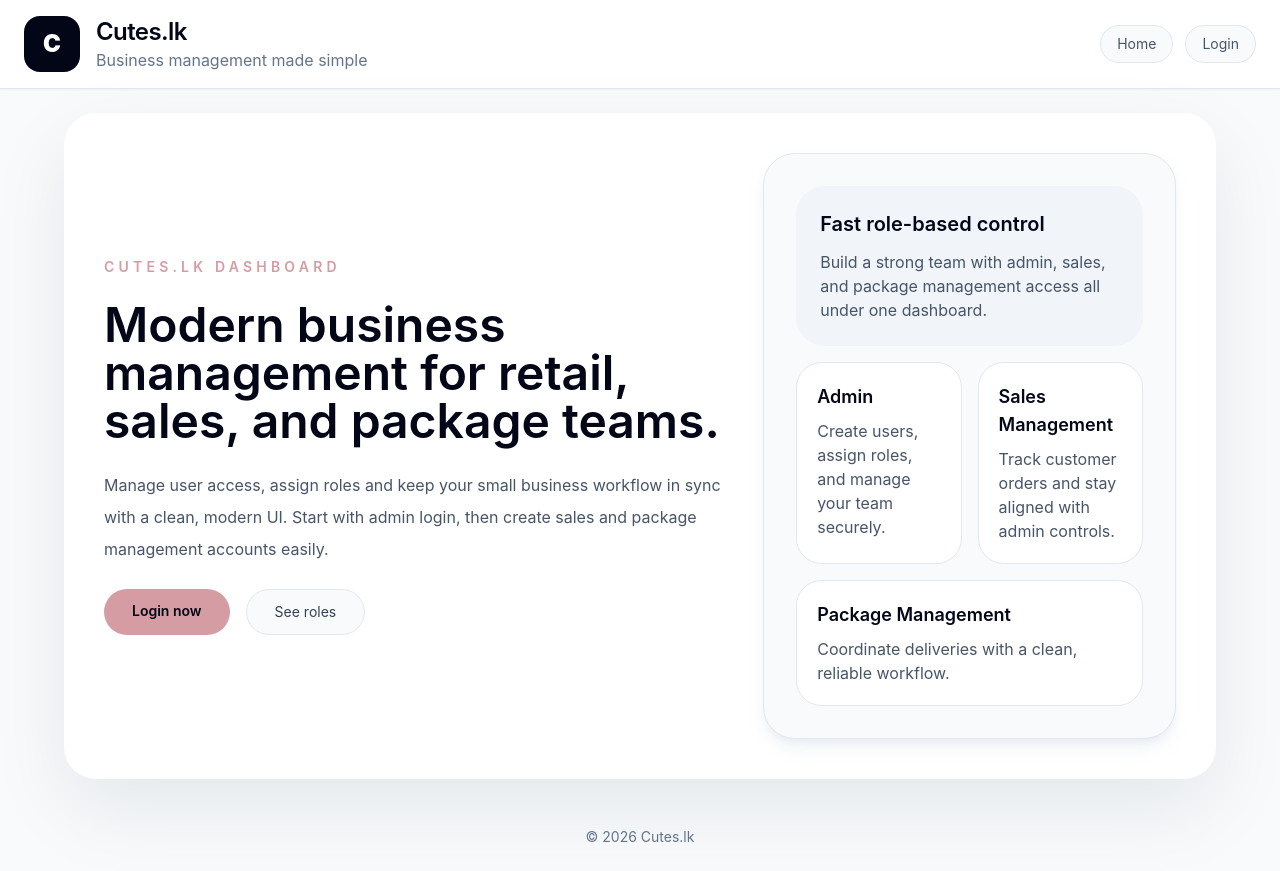
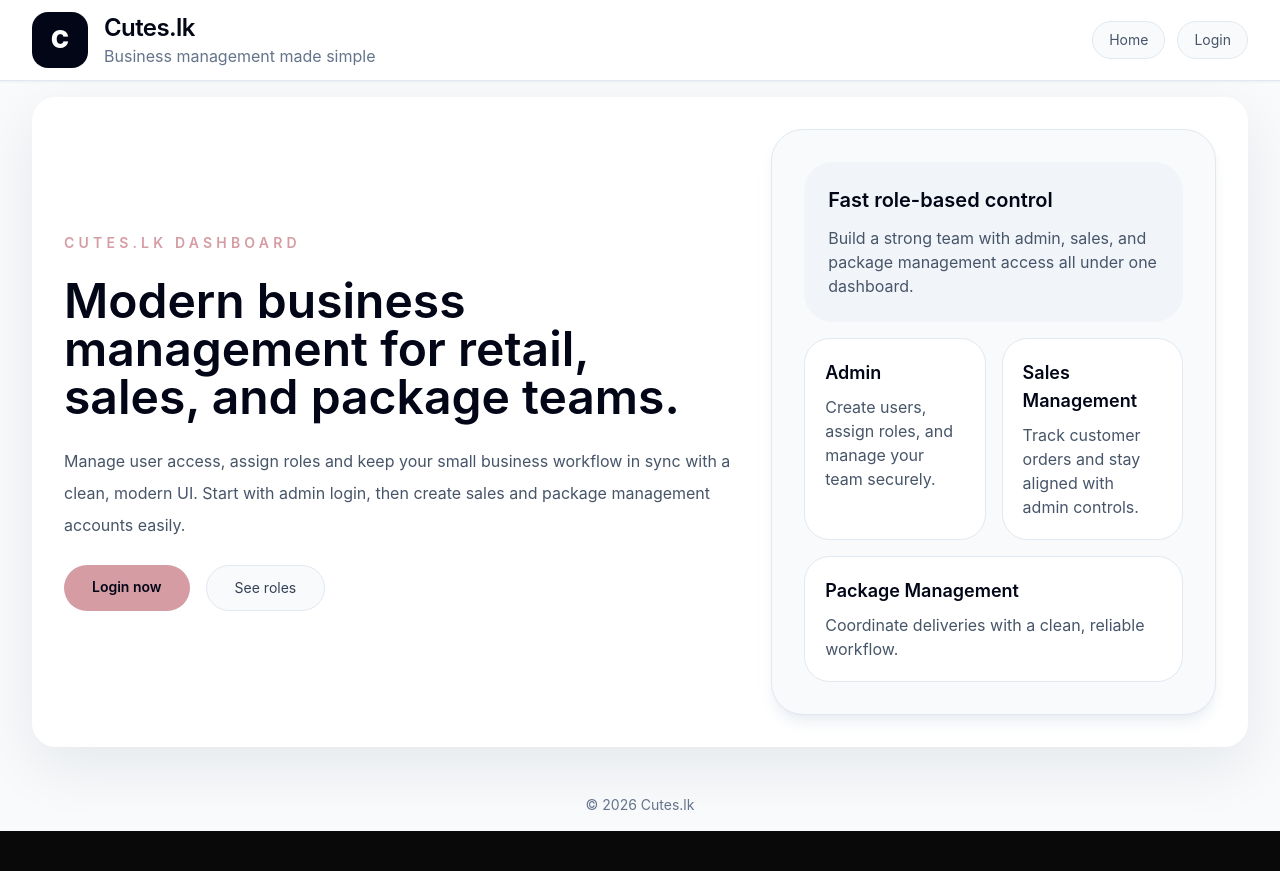
Before and after one commit to Parigit7/cutesNode, a React (Vite) app in the folder frontend/: page / in a window 1280 px wide. After the commit the page ends 831 px from the top, so only its background shows below. Built offline with nearby package versions, Linux system fonts and the light colour scheme.

Commit message:
change ui

```diff
--- a/frontend/src/App.jsx
+++ b/frontend/src/App.jsx
@@ -13,8 +13,8 @@ function App() {
 
   return (
     <div className="min-h-screen bg-slate-50 text-slate-950">
-      <header className="w-full border-b border-slate-200 bg-white shadow-sm">
-        <div className="mx-auto flex max-w-7xl items-center justify-between gap-4 px-6 py-4">
+      <header className="w-full border-b border-slate-200 bg-white/95 shadow-sm backdrop-blur">
+        <div className="flex w-full items-center justify-between gap-4 px-5 py-3 lg:px-8">
           <div className="flex items-center gap-4">
             <div className="grid h-14 w-14 place-items-center rounded-2xl bg-slate-950 text-white text-2xl font-black">
               C
@@ -62,7 +62,7 @@ function App() {
         </div>
       </header>
 
-      <div className="mx-auto max-w-7xl px-6 py-6">
+      <div className="w-full px-4 py-4 lg:px-8">
         <main>
           <Outlet />
         </main>
--- a/frontend/src/pages/AdminPanel.jsx
+++ b/frontend/src/pages/AdminPanel.jsx
@@ -55,7 +55,7 @@ function AdminPanel() {
   };
 
   return (
-    <div className="mx-auto max-w-6xl space-y-8 rounded-[2rem] bg-white p-10 shadow-[0_30px_80px_rgba(15,23,42,0.08)]">
+    <div className="w-full space-y-6 rounded-[1.5rem] bg-white p-6 shadow-[0_20px_60px_rgba(15,23,42,0.08)] lg:p-8">
       <div className="space-y-3">
         <p className="text-sm font-semibold uppercase tracking-[0.3em] text-brand">Admin panel</p>
         <h2 className="text-3xl font-semibold text-slate-950">Manage your team members</h2>
--- a/frontend/src/pages/EmployeesPage.jsx
+++ b/frontend/src/pages/EmployeesPage.jsx
@@ -54,7 +54,7 @@ function EmployeesPage() {
   };
 
   return (
-    <div className="mx-auto max-w-7xl space-y-8 rounded-[2rem] bg-white p-10 shadow-[0_30px_80px_rgba(15,23,42,0.08)]">
+    <div className="w-full space-y-6 rounded-[1.5rem] bg-white p-6 shadow-[0_20px_60px_rgba(15,23,42,0.08)] lg:p-8">
       <div className="flex flex-col gap-4 sm:flex-row sm:items-center sm:justify-between">
         <div>
           <p className="text-sm font-semibold uppercase tracking-[0.3em] text-brand">Employees</p>
--- a/frontend/src/pages/HomePage.jsx
+++ b/frontend/src/pages/HomePage.jsx
@@ -2,7 +2,7 @@ import { Link } from 'react-router-dom';
 
 function HomePage() {
   return (
-    <div className="mx-auto max-w-6xl space-y-10 rounded-[2rem] bg-white p-10 shadow-[0_30px_80px_rgba(15,23,42,0.08)]">
+    <div className="w-full space-y-8 rounded-[1.5rem] bg-white p-6 shadow-[0_20px_60px_rgba(15,23,42,0.08)] lg:p-8">
       <div className="grid gap-10 lg:grid-cols-[1.2fr_0.8fr] lg:items-center">
         <div className="space-y-6">
           <p className="text-sm font-semibold uppercase tracking-[0.3em] text-brand">Cutes.lk dashboard</p>
--- a/frontend/src/pages/ItemsPage.jsx
+++ b/frontend/src/pages/ItemsPage.jsx
@@ -338,7 +338,7 @@ function ItemsPage() {
   };
 
   return (
-    <div className="mx-auto max-w-7xl space-y-8 rounded-[2rem] bg-white p-10 shadow-[0_30px_80px_rgba(15,23,42,0.08)]">
+    <div className="w-full space-y-6 rounded-[1.5rem] bg-white p-6 shadow-[0_20px_60px_rgba(15,23,42,0.08)] lg:p-8">
       <div className="flex flex-col gap-4 sm:flex-row sm:items-center sm:justify-between">
         <div>
           <p className="text-sm font-semibold uppercase tracking-[0.3em] text-brand">Item catalog</p>
--- a/frontend/src/pages/LoginPage.jsx
+++ b/frontend/src/pages/LoginPage.jsx
@@ -29,7 +29,7 @@ function LoginPage() {
   };
 
   return (
-    <div className="mx-auto max-w-3xl rounded-[2rem] bg-white p-10 shadow-[0_30px_80px_rgba(15,23,42,0.08)]">
+    <div className="w-full rounded-[1.5rem] bg-white p-6 shadow-[0_20px_60px_rgba(15,23,42,0.08)] lg:p-8">
       <div className="space-y-3">
         <p className="text-sm font-semibold uppercase tracking-[0.3em] text-brand">Secure login</p>
         <h2 className="text-3xl font-semibold text-slate-950">Sign in to Cutes.lk</h2>
```
Also changed, not shown: 4 other files (tests, documents, lock files or other folders).
